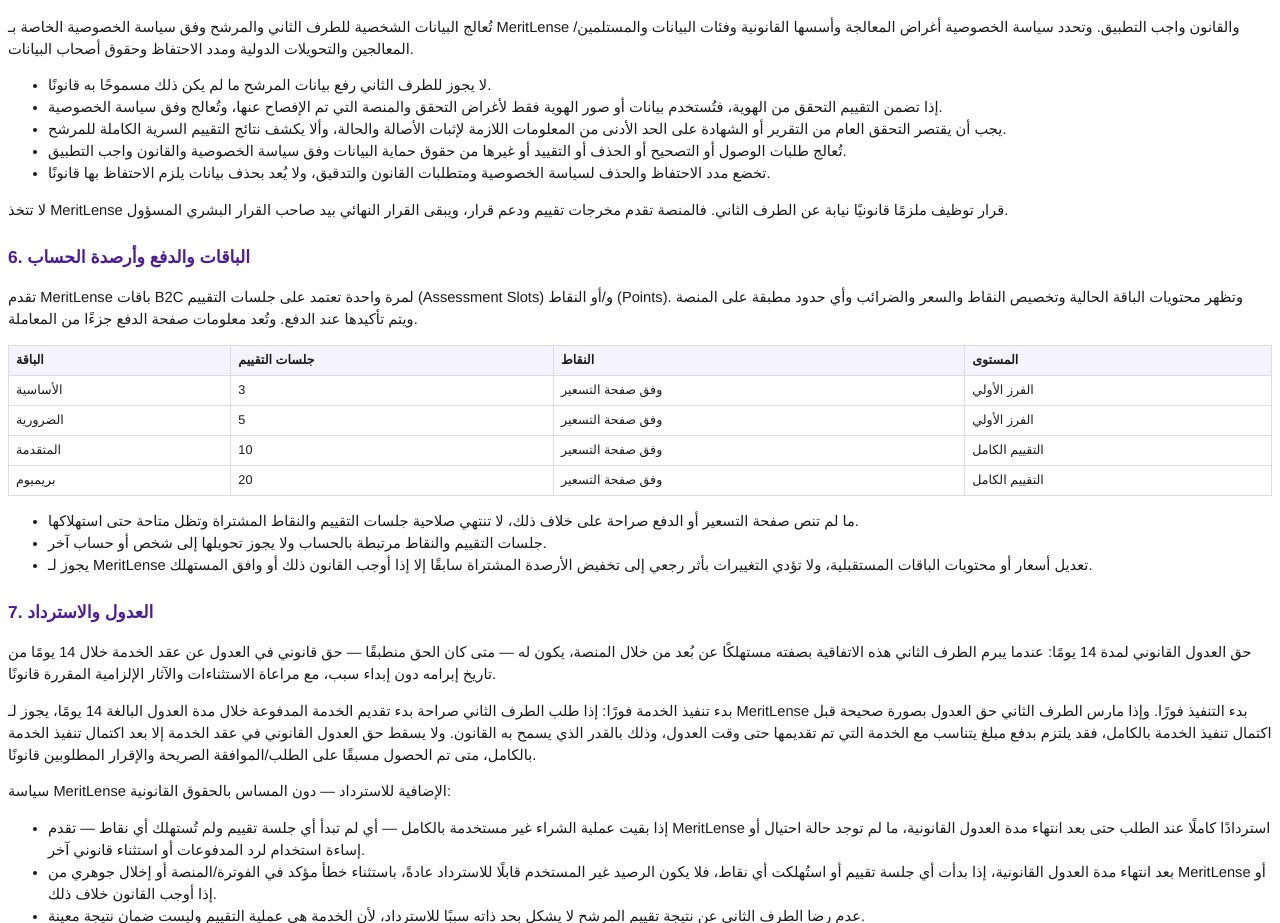
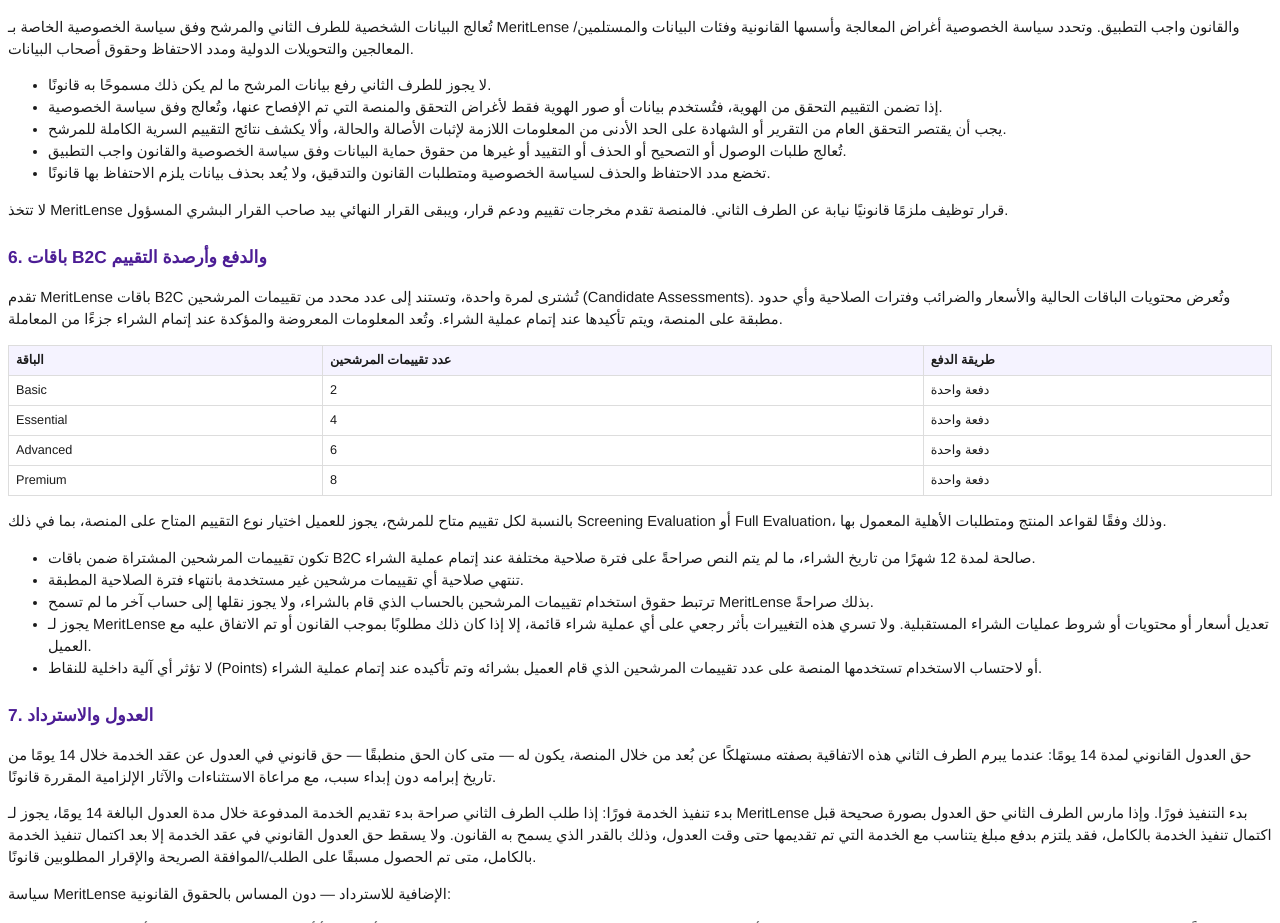
Before and after one commit to muktar11/MeritLense-final, a Django app: template api/contracts/templates/contracts/b2c_agreement_ar.html in a window 1280 px wide. Shown: the part 1503-2426 px from the top of the page. Run offline with Django 4.2, Linux system fonts and the light colour scheme; the template is opened without the code that fills it, so the values that code supplies are empty; parts of the project's set-up code (start-up, migrations or seed data) failed here and were passed over.

Commit message:
content(contracts): update B2C agreement Section 6 to Candidate Assessments
Replaces Section 6 "Packages, Payment and Account Balances" in both the
English and Arabic B2C/Individual Customer Agreement with the updated
text: B2C packages are now described in terms of a defined number of
Candidate Assessments (Basic 2, Essential 4, Advanced 6, Premium 8,
all one-time), each selectable as Screening or Full Evaluation, valid
for 12 months from purchase. Replaces the prior "Assessment Slots and
Points" framing.

This single template pair (b2c_agreement.html / b2c_agreement_ar.html)
is the one source of truth rendered for the public /b2c-agreement/
page, the pre-sign review step in the real OTP-signing flow, and the
final signed PDF - no other copy exists to update.

No other section changed, per request.

Co-Authored-By: Claude Sonnet 5 <noreply@anthropic.com>

```diff
--- a/api/contracts/templates/contracts/b2c_agreement_ar.html
+++ b/api/contracts/templates/contracts/b2c_agreement_ar.html
@@ -73,44 +73,42 @@
 <li>تخضع مدد الاحتفاظ والحذف لسياسة الخصوصية ومتطلبات القانون والتدقيق، ولا يُعد بحذف بيانات يلزم الاحتفاظ بها قانونًا.</li>
 </ul>
 <p>لا تتخذ MeritLense قرار توظيف ملزمًا قانونيًا نيابة عن الطرف الثاني. فالمنصة تقدم مخرجات تقييم ودعم قرار، ويبقى القرار النهائي بيد صاحب القرار البشري المسؤول.</p>
-<h2>6. الباقات والدفع وأرصدة الحساب</h2>
-<p>تقدم MeritLense باقات B2C لمرة واحدة تعتمد على جلسات التقييم (Assessment Slots) و/أو النقاط (Points). وتظهر محتويات الباقة الحالية وتخصيص النقاط والسعر والضرائب وأي حدود مطبقة على المنصة ويتم تأكيدها عند الدفع. وتُعد معلومات صفحة الدفع جزءًا من المعاملة.</p>
+<h2>6. باقات B2C والدفع وأرصدة التقييم</h2>
+<p>تقدم MeritLense باقات B2C تُشترى لمرة واحدة، وتستند إلى عدد محدد من تقييمات المرشحين (Candidate Assessments). وتُعرض محتويات الباقات الحالية والأسعار والضرائب وفترات الصلاحية وأي حدود مطبقة على المنصة، ويتم تأكيدها عند إتمام عملية الشراء. وتُعد المعلومات المعروضة والمؤكدة عند إتمام الشراء جزءًا من المعاملة.</p>
 <table class="agreement-table">
 <tr>
 <th>الباقة</th>
-<th>جلسات التقييم</th>
-<th>النقاط</th>
-<th>المستوى</th>
+<th>عدد تقييمات المرشحين</th>
+<th>طريقة الدفع</th>
 </tr>
 <tr>
-<td>الأساسية</td>
-<td>3</td>
-<td>وفق صفحة التسعير</td>
-<td>الفرز الأولي</td>
+<td>Basic</td>
+<td>2</td>
+<td>دفعة واحدة</td>
 </tr>
 <tr>
-<td>الضرورية</td>
-<td>5</td>
-<td>وفق صفحة التسعير</td>
-<td>الفرز الأولي</td>
+<td>Essential</td>
+<td>4</td>
+<td>دفعة واحدة</td>
 </tr>
 <tr>
-<td>المتقدمة</td>
-<td>10</td>
-<td>وفق صفحة التسعير</td>
-<td>التقييم الكامل</td>
+<td>Advanced</td>
+<td>6</td>
+<td>دفعة واحدة</td>
 </tr>
 <tr>
-<td>بريميوم</td>
-<td>20</td>
-<td>وفق صفحة التسعير</td>
-<td>التقييم الكامل</td>
+<td>Premium</td>
+<td>8</td>
+<td>دفعة واحدة</td>
 </tr>
 </table>
+<p>بالنسبة لكل تقييم متاح للمرشح، يجوز للعميل اختيار نوع التقييم المتاح على المنصة، بما في ذلك Screening Evaluation أو Full Evaluation، وذلك وفقًا لقواعد المنتج ومتطلبات الأهلية المعمول بها.</p>
 <ul>
-<li>ما لم تنص صفحة التسعير أو الدفع صراحة على خلاف ذلك، لا تنتهي صلاحية جلسات التقييم والنقاط المشتراة وتظل متاحة حتى استهلاكها.</li>
-<li>جلسات التقييم والنقاط مرتبطة بالحساب ولا يجوز تحويلها إلى شخص أو حساب آخر.</li>
-<li>يجوز لـ MeritLense تعديل أسعار أو محتويات الباقات المستقبلية، ولا تؤدي التغييرات بأثر رجعي إلى تخفيض الأرصدة المشتراة سابقًا إلا إذا أوجب القانون ذلك أو وافق المستهلك.</li>
+<li>تكون تقييمات المرشحين المشتراة ضمن باقات B2C صالحة لمدة 12 شهرًا من تاريخ الشراء، ما لم يتم النص صراحةً على فترة صلاحية مختلفة عند إتمام عملية الشراء.</li>
+<li>تنتهي صلاحية أي تقييمات مرشحين غير مستخدمة بانتهاء فترة الصلاحية المطبقة.</li>
+<li>ترتبط حقوق استخدام تقييمات المرشحين بالحساب الذي قام بالشراء، ولا يجوز نقلها إلى حساب آخر ما لم تسمح MeritLense بذلك صراحةً.</li>
+<li>يجوز لـ MeritLense تعديل أسعار أو محتويات أو شروط عمليات الشراء المستقبلية. ولا تسري هذه التغييرات بأثر رجعي على أي عملية شراء قائمة، إلا إذا كان ذلك مطلوبًا بموجب القانون أو تم الاتفاق عليه مع العميل.</li>
+<li>لا تؤثر أي آلية داخلية للنقاط (Points) أو لاحتساب الاستخدام تستخدمها المنصة على عدد تقييمات المرشحين الذي قام العميل بشرائه وتم تأكيده عند إتمام عملية الشراء.</li>
 </ul>
 <h2>7. العدول والاسترداد</h2>
 <p>حق العدول القانوني لمدة 14 يومًا: عندما يبرم الطرف الثاني هذه الاتفاقية بصفته مستهلكًا عن بُعد من خلال المنصة، يكون له — متى كان الحق منطبقًا — حق قانوني في العدول عن عقد الخدمة خلال 14 يومًا من تاريخ إبرامه دون إبداء سبب، مع مراعاة الاستثناءات والآثار الإلزامية المقررة قانونًا.</p>
```
Also changed, not shown: api/contracts/templates/contracts/b2c_agreement.html (+17 -19 lines).
